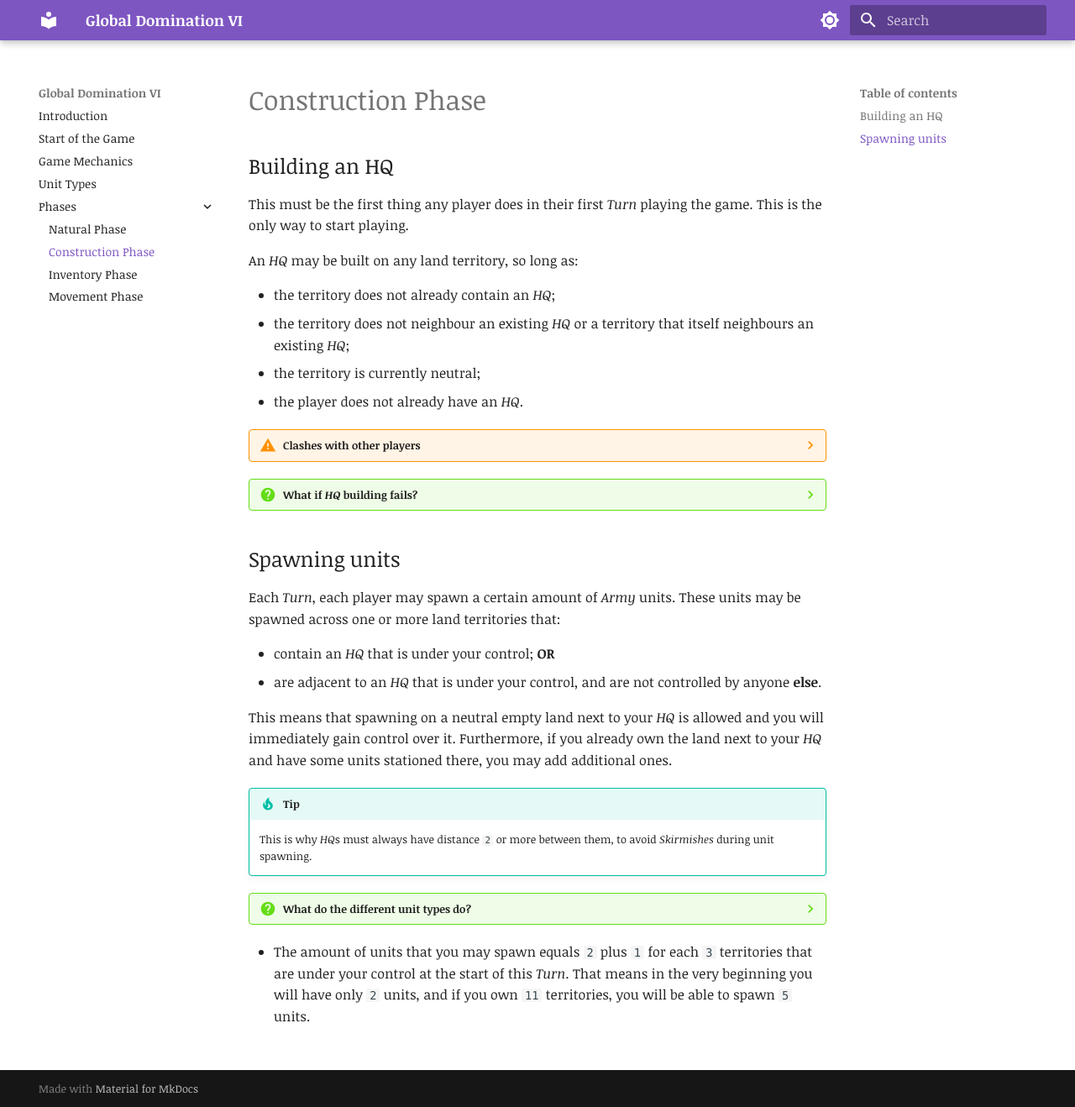
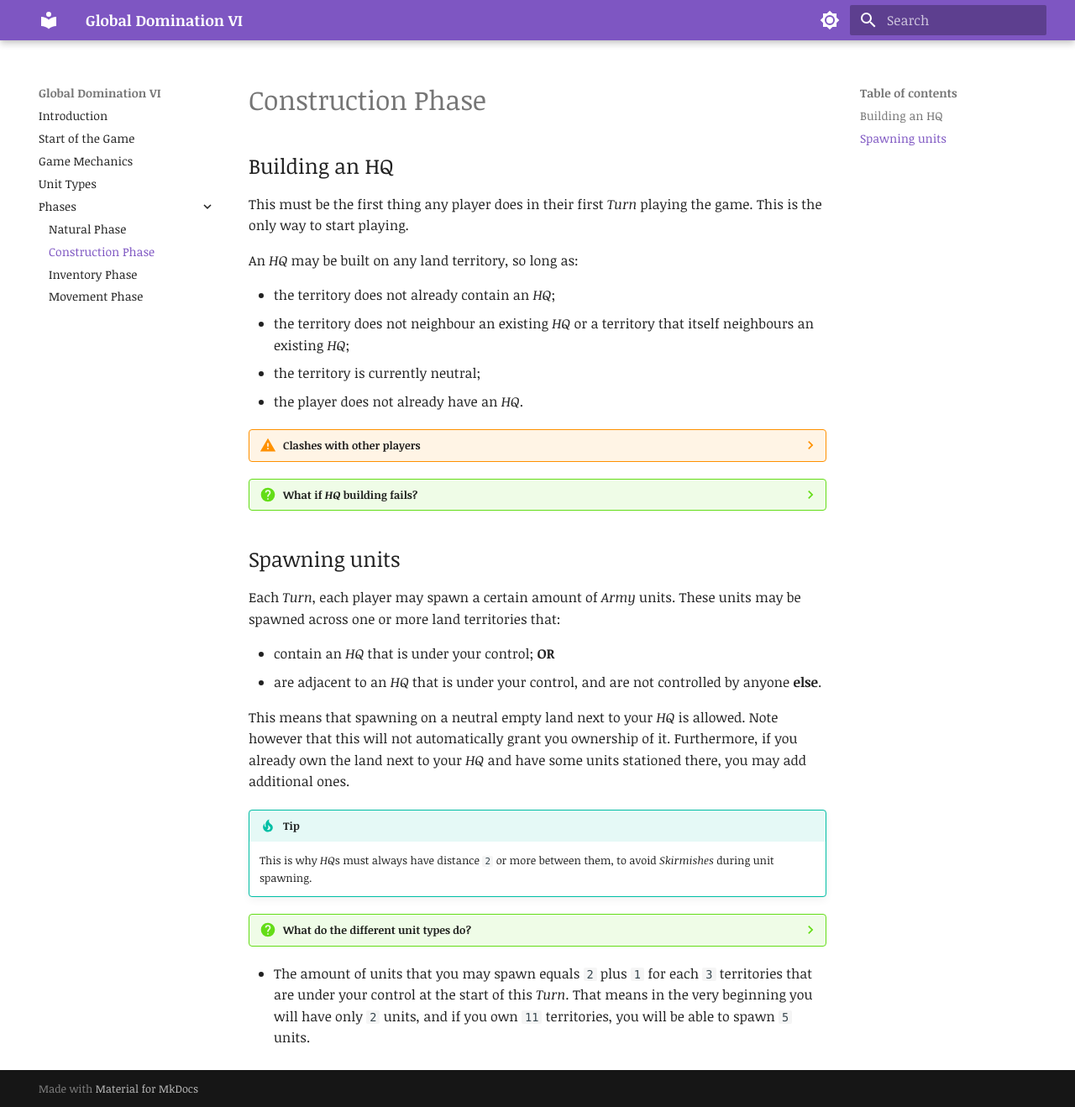
Before and after one commit to griendt/gd6, an MkDocs documentation site: the page built from docs/docs/phases/2_construction.md, in a window 1280 px wide and 1318 px high. Shown: the whole window at 84% size. Built offline with MkDocs 1.6.1 and Material for MkDocs 9.7.7, drawn with Linux system fonts in a browser that asks for light colours; some web fonts are replaced.

Commit message:
Update doc to reflect you don't gain automatic ownership by spawning

```diff
--- a/docs/docs/phases/2_construction.md
+++ b/docs/docs/phases/2_construction.md
@@ -31,7 +31,8 @@ Each *Turn*, each player may spawn a certain amount of *Army* units. These units
 * contain an *HQ* that is under your control; **OR**
 * are adjacent to an *HQ* that is under your control, and are not controlled by anyone **else**.
 
-This means that spawning on a neutral empty land next to your *HQ* is allowed and you will immediately gain control over it. Furthermore, if you already own the land next to your *HQ* and have some units stationed there, you may add additional ones.
+This means that spawning on a neutral empty land next to your *HQ* is allowed. Note however that this will not automatically grant you ownership of it.
+Furthermore, if you already own the land next to your *HQ* and have some units stationed there, you may add additional ones.
 
 !!! tip
     This is why *HQ*s must always have distance `2` or more between them, to avoid *Skirmishes* during unit spawning.
```
